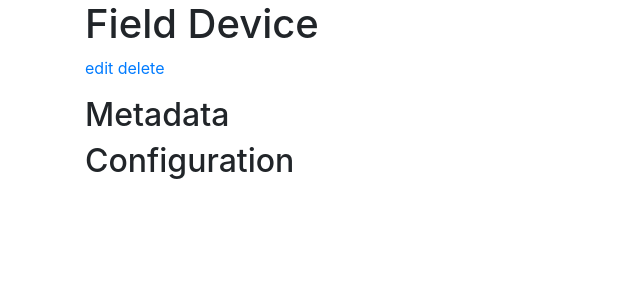
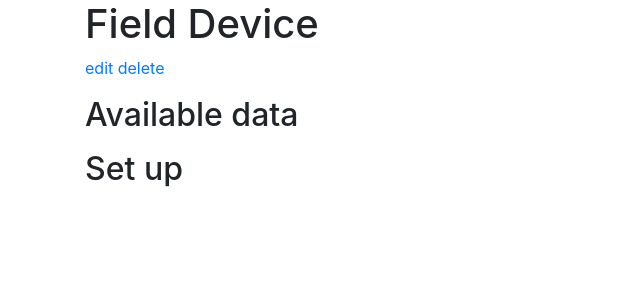
Before and after one commit to SteveMayze/Leawood-Django, a Django app: template Leawood/device/templates/device/detail.htm in a window 1280 px wide. Shown: the part 56-356 px from the top of the page, without its empty margins (0-640 px from the left). Run offline with Django 3.2, Linux system fonts and the light colour scheme; the template is opened without the code that fills it, so the values that code supplies are empty; parts of the project's set-up code (start-up, migrations or seed data) failed here and were passed over; some libraries are stand-ins or nearby versions.

Commit message:
Changed the terminology on the detail page

```diff
--- a/Leawood/device/templates/device/detail.htm
+++ b/Leawood/device/templates/device/detail.htm
@@ -18,8 +18,10 @@
 	<h2>{{instance.name}}</h2>
 	<h2>{{instance.serial_id}}</h2>
 	<p>{{instance.description}}</p>
-	<h2>Metadata</h2>
-	<h2>Configuration</h2>
+	<h2>Available data</h2>
+	<p></p>
+	<h2>Set up</h2>
+	<p></p>
 </div>
 
 
```
